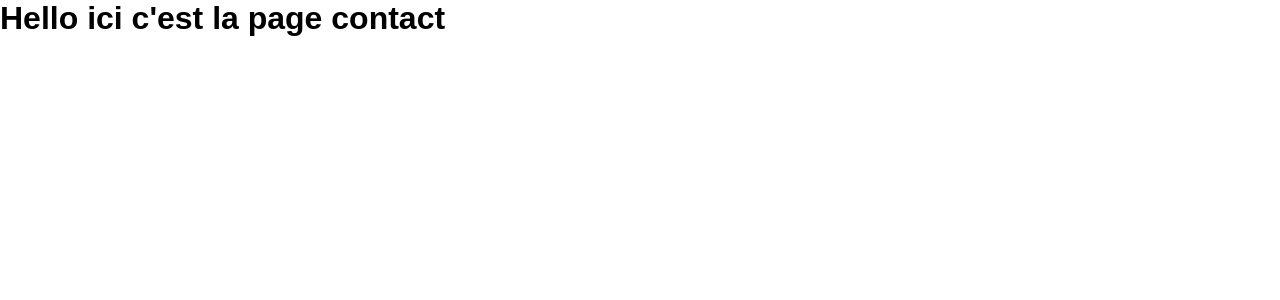
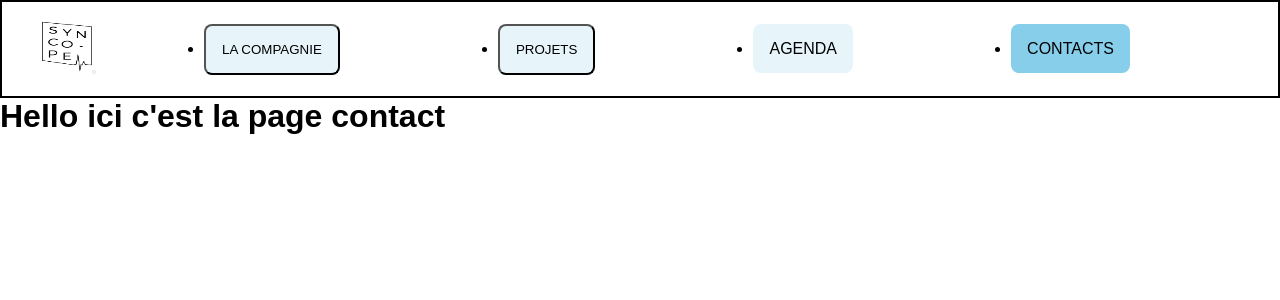
Before and after one commit to Louissnsn/LaSyncopeV2, a Next.js app: page /contacts in a window 1280 px wide. Shown: the top 300 px of the page. Built offline with nearby package versions, Linux system fonts and the light colour scheme.

Commit message:
add nav, basic styles

```diff
--- a/src/app/(ui)/projets/page.js
+++ b/src/app/(ui)/projets/page.js
@@ -1,5 +1,5 @@
 // import Gallery from "@/app/components/QuadGallery/page";
-
+import styles from "@/styles/Projets.module.css";
 export default function Projets() {
   return (
     //   <div className=" h-screen w-screen m-0 p-0">
--- a/src/app/layout.js
+++ b/src/app/layout.js
@@ -1,5 +1,6 @@
 import localFont from "next/font/local";
 import "./globals.css";
+import Header from "@/components/Header";
 
 const geistSans = localFont({
   src: "./fonts/GeistVF.woff",
@@ -13,14 +14,15 @@ const geistMono = localFont({
 });
 
 export const metadata = {
-  title: "Create Next App",
-  description: "Generated by create next app",
+  title: "La Syncope",
+  description: "La Syncope - Collectif de théâtre",
 };
 
 export default function RootLayout({ children }) {
   return (
-    <html lang="en">
+    <html lang="fr">
       <body className={`${geistSans.variable} ${geistMono.variable}`}>
+        <Header />
         {children}
       </body>
     </html>
--- a/src/components/Header.js
+++ b/src/components/Header.js
@@ -5,8 +5,7 @@ import logoSyncope from "@/app/public/logo/LOGO-10x10cm.png";
 import { useState, useRef, useEffect } from "react";
 import { usePathname, useRouter } from "next/navigation";
 // import { MenuIcon } from "@heroicons/react/outline";
-import styles from "./Header.module.css";
-
+import styles from "@/styles/Header.module.css";
 const links = [
   {
     name: "LA COMPAGNIE",
--- /dev/null
+++ b/src/styles/Header.module.css
@@ -0,0 +1,110 @@
+.header {
+    display: flex;
+    justify-content: space-between;
+    align-items: center;
+    font-weight: 500;
+    width: 100%;
+    padding: 20px 40px;
+    border: 2px solid;
+    position: sticky;
+    top: 0;
+    z-index: 10;
+    background-color: rgba(255, 255, 255, 0.95);
+    color: black;
+  }
+
+  .logo {
+    flex-shrink: 0;
+  }
+
+  .menu {
+    flex-grow: 1;
+  }
+
+  .navBase {
+    display: none;
+  }
+
+  .navOpen {
+    display: flex;
+    flex-direction: column;
+    position: absolute;
+    top: 100%;
+    left: 0;
+    width: 100%;
+    background-color: white;
+    z-index: 10;
+  }
+
+  .navList {
+    display: flex;
+    flex-direction: column;
+    justify-content: space-evenly;
+    align-items: center;
+    gap: 50px;
+    width: 100%;
+  }
+
+  @media (min-width: 768px) {
+    .navBase {
+      display: flex;
+    }
+
+    .navList {
+      flex-direction: row;
+    }
+  }
+
+  .navItem {
+    position: relative;
+  }
+
+  .navLink {
+    outline: none;
+    padding: 16px;
+    border-radius: 8px;
+    background-color: rgba(135, 206, 235, 0.2);
+    color: black;
+    text-align: justify;
+  }
+
+  .navLink:hover {
+    background-color: rgba(135, 206, 235, 0.5);
+    color: black;
+  }
+
+  .activeLink {
+    background-color: rgba(135, 206, 235, 1);
+    color: black;
+  }
+
+  .submenu {
+    position: absolute;
+    left: 0;
+    margin-top: 8px;
+    background-color: white;
+    box-shadow: 0 4px 6px rgba(0, 0, 0, 0.1);
+    border-radius: 8px;
+    width: 240px;
+    padding: 8px;
+    display: flex;
+    flex-direction: column;
+    gap: 12px;
+  }
+
+  .submenuLink {
+    display: block;
+    padding: 8px;
+    border-radius: 8px;
+    text-align: center;
+    background-color: rgba(135, 206, 235, 0.2);
+    color: black;
+  }
+
+  .submenuLink:hover {
+    background-color: rgba(135, 206, 235, 0.5);
+  }
+
+  .activeSubmenuLink {
+    background-color: rgba(135, 206, 235, 1);
+  }
--- /dev/null
+++ b/src/styles/Projets.module.css
@@ -0,0 +1,5 @@
+.titre{
+    display: flex;
+    align-items: center;
+    color: black;
+}
```
Also changed, not shown: 1 other file (tests, documents, lock files or other folders).
